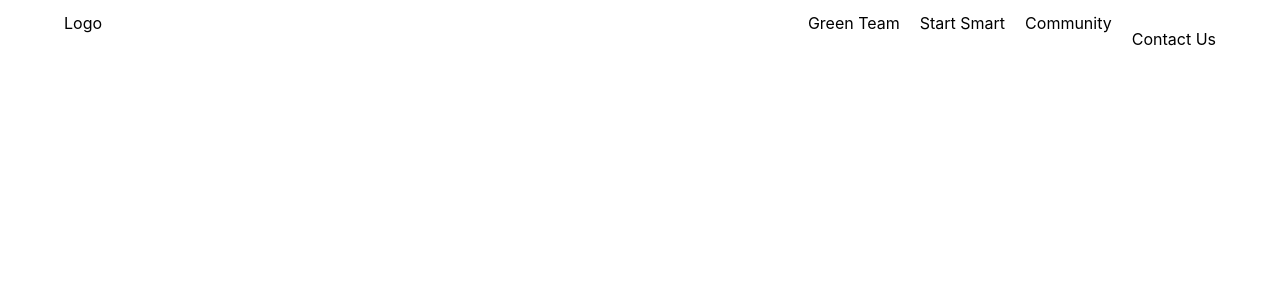
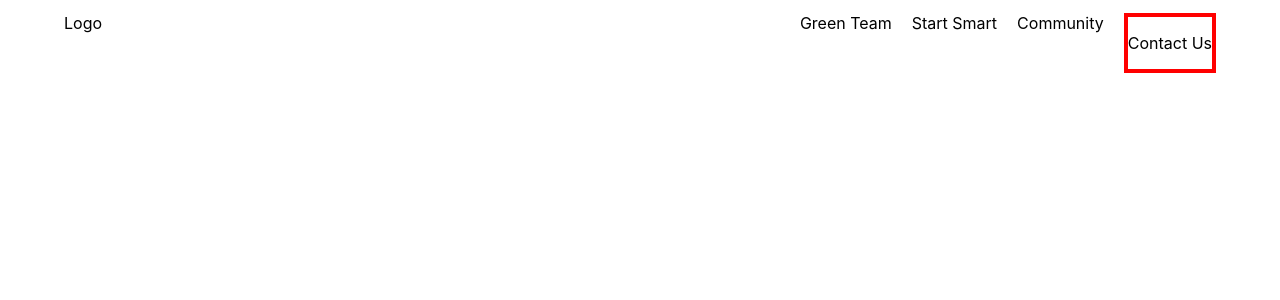
Before and after one commit to JuanTValdez/smart_acres, a React (Create React App) app: page / in a window 1280 px wide. Shown: the top 300 px of the page. Built offline with nearby package versions, Linux system fonts and the light colour scheme.

Commit message:
added red box around contact us text

```diff
--- a/src/App.css
+++ b/src/App.css
@@ -51,3 +51,8 @@ nav{
   justify-content: space-between;
   gap: 20px;
 }
+
+.contact_us{
+
+  border: 4px solid red;
+}
```
